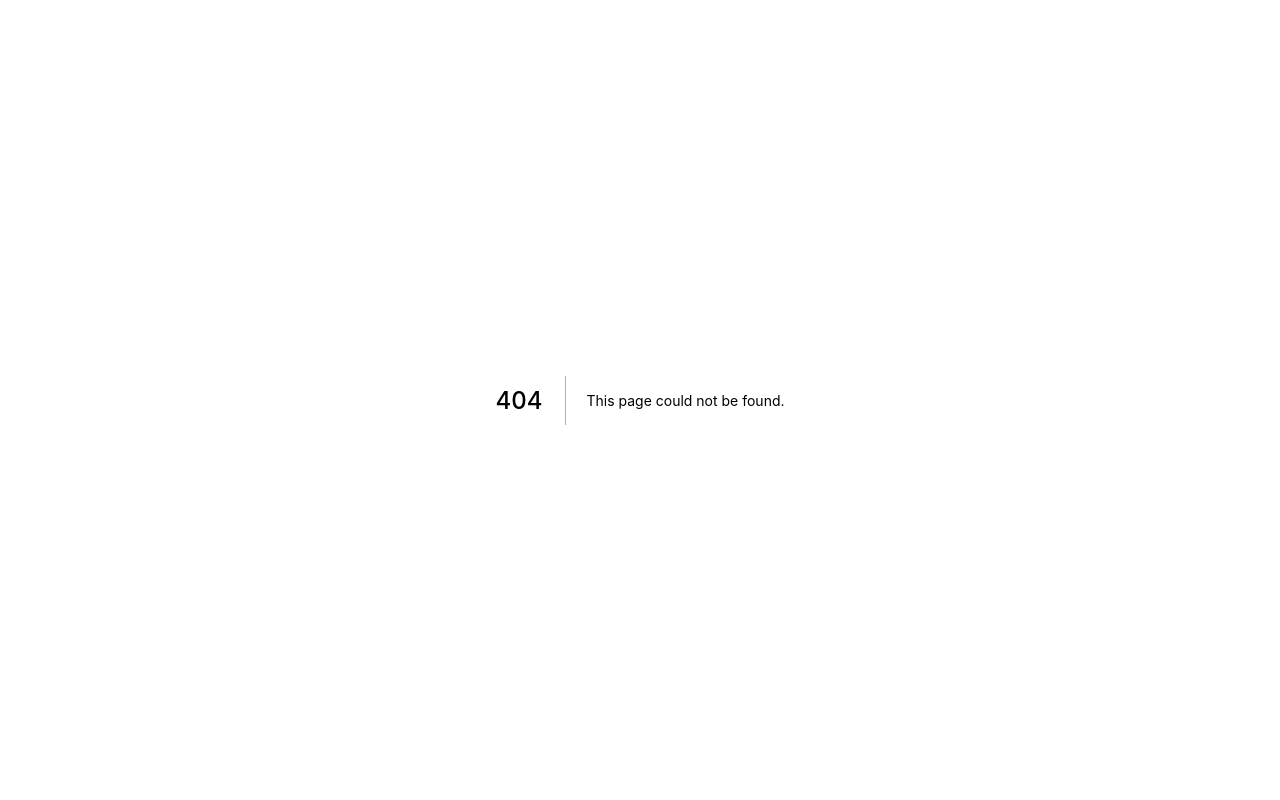
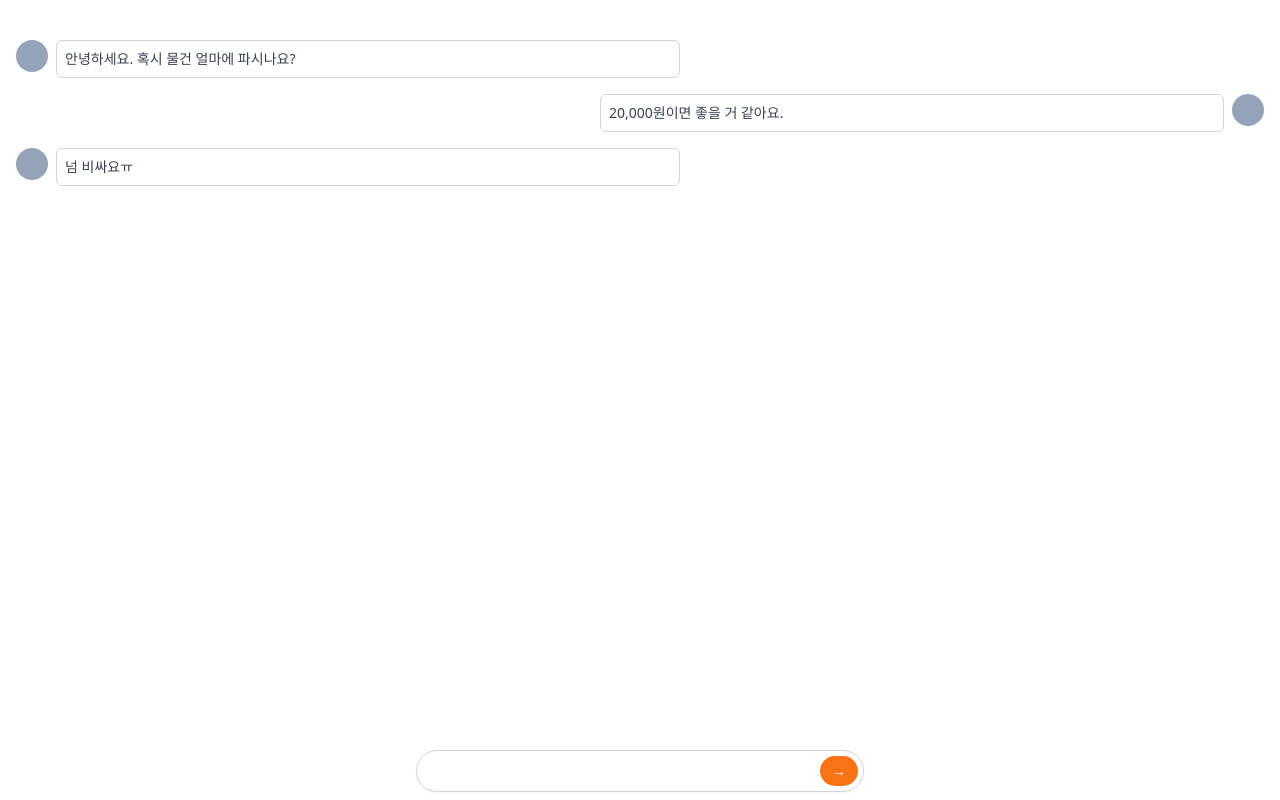
Before and after one commit to n0hack/daangn-market, a Next.js app: page /chats/1 in a window 1280 px wide. Before the commit this address had no page. Built offline with nearby package versions, Linux system fonts and the light colour scheme.

Commit message:
[feat] 채팅 1:1 대화 페이지 마크업

```diff
--- /dev/null
+++ b/pages/chats/[id].tsx
@@ -0,0 +1,43 @@
+import React from "react";
+
+type Props = {};
+
+function ChatDetail({}: Props) {
+  return (
+    <div className="py-10 px-4 space-y-4">
+      <div className="flex items-start space-x-2">
+        <div className="w-8 h-8 rounded-full bg-slate-400" />
+        <div className="w-1/2 text-sm text-gray-700 p-2 border border-gray-300 rounded-md">
+          안녕하세요. 혹시 물건 얼마에 파시나요?
+        </div>
+      </div>
+      <div className="flex flex-row-reverse items-start space-x-2 space-x-reverse">
+        <div className="w-8 h-8 rounded-full bg-slate-400" />
+        <div className="w-1/2 text-sm text-gray-700 p-2 border border-gray-300 rounded-md">
+          20,000원이면 좋을 거 같아요.
+        </div>
+      </div>
+      <div className="flex items-start space-x-2">
+        <div className="w-8 h-8 rounded-full bg-slate-400" />
+        <div className="w-1/2 text-sm text-gray-700 p-2 border border-gray-300 rounded-md">
+          넘 비싸요ㅠ
+        </div>
+      </div>
+      <div className="fixed w-full mx-auto max-w-md bottom-2 inset-x-0">
+        <div className="flex items-center relative">
+          <input
+            type="text"
+            className="shadow-sm rounded-full w-full border-gray-300 focus:ring-orange-500 focus:outline-none focus:border-orange-500 pr-12"
+          />
+          <div className="absolute inset-y-0 flex py-1.5 pr-1.5 right-0">
+            <button className="flex items-center bg-orange-500 rounded-full px-3 text-sm text-white hover:bg-orange-600 cursor-pointer focus:ring-2 focus:ring-offset-2 focus:ring-orange-500">
+              &rarr;
+            </button>
+          </div>
+        </div>
+      </div>
+    </div>
+  );
+}
+
+export default ChatDetail;
```
